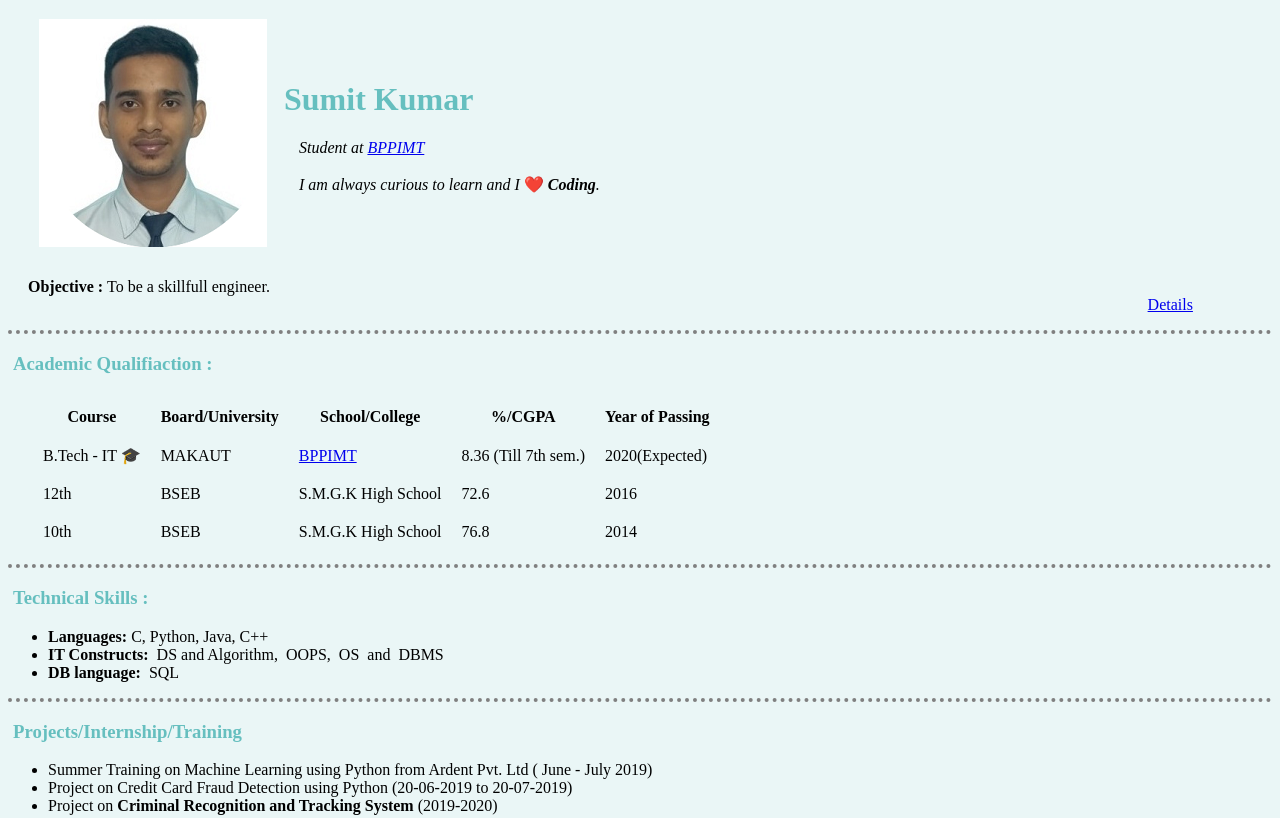
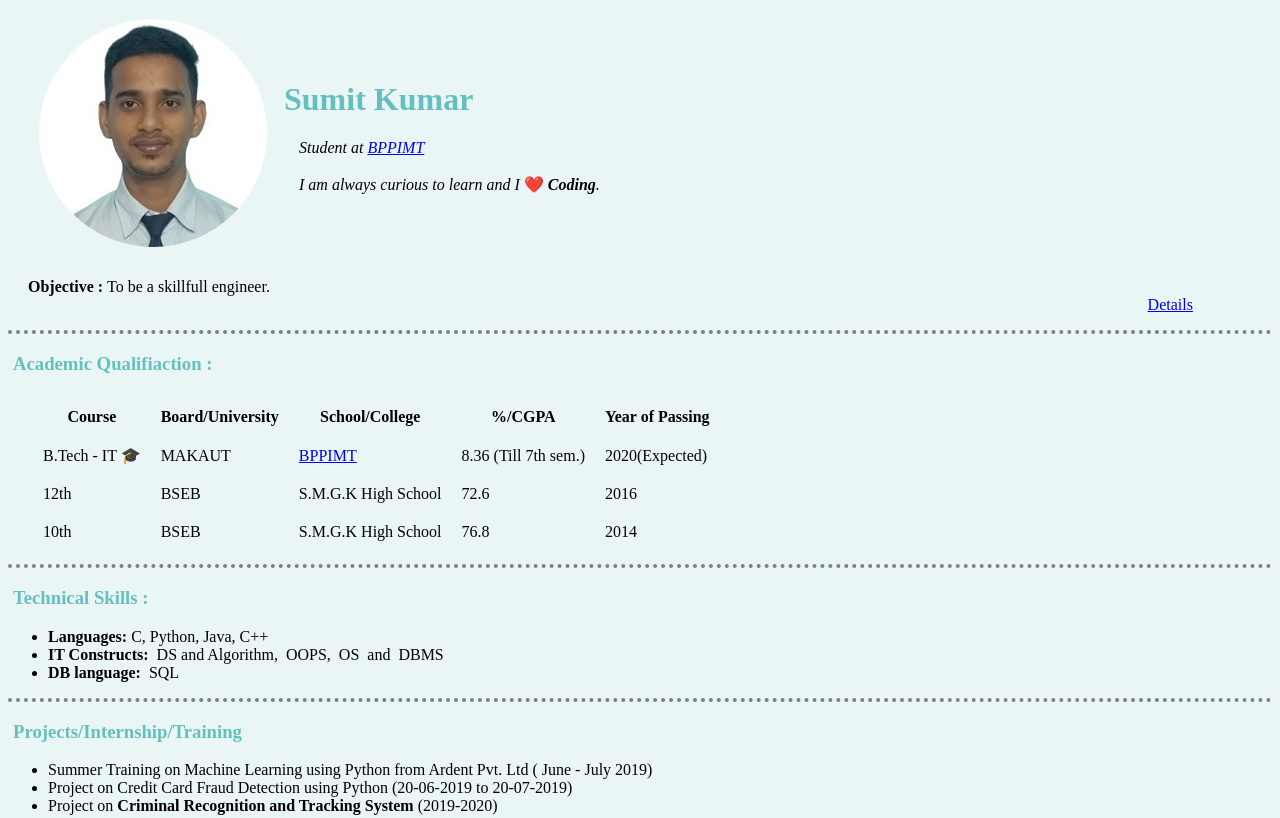
Before and after one commit to sumo-1999/cv, a plain HTML site: page index.html in a window 1280 px wide. Shown: the top 818 px of the page. Drawn offline with Linux system fonts and the light colour scheme.

Commit message:
Update styles.css

```diff
--- a/styles.css
+++ b/styles.css
@@ -11,6 +11,11 @@ p
 {
   padding-left: 20px;
 }
+img
+{
+  background-color: #eaf6f6;
+  border-radius: 200px;
+}
 table
 {
   padding-left: 20px;
```
